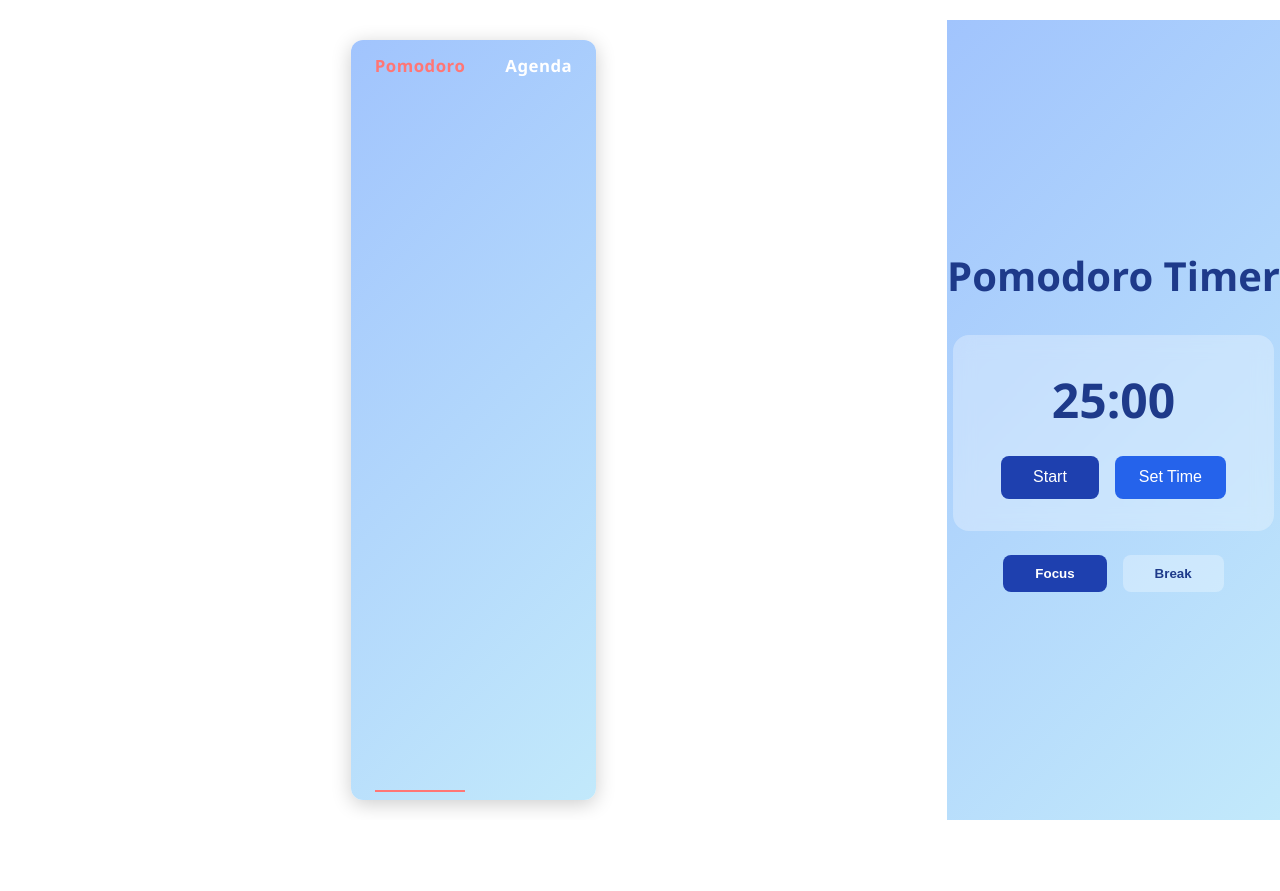
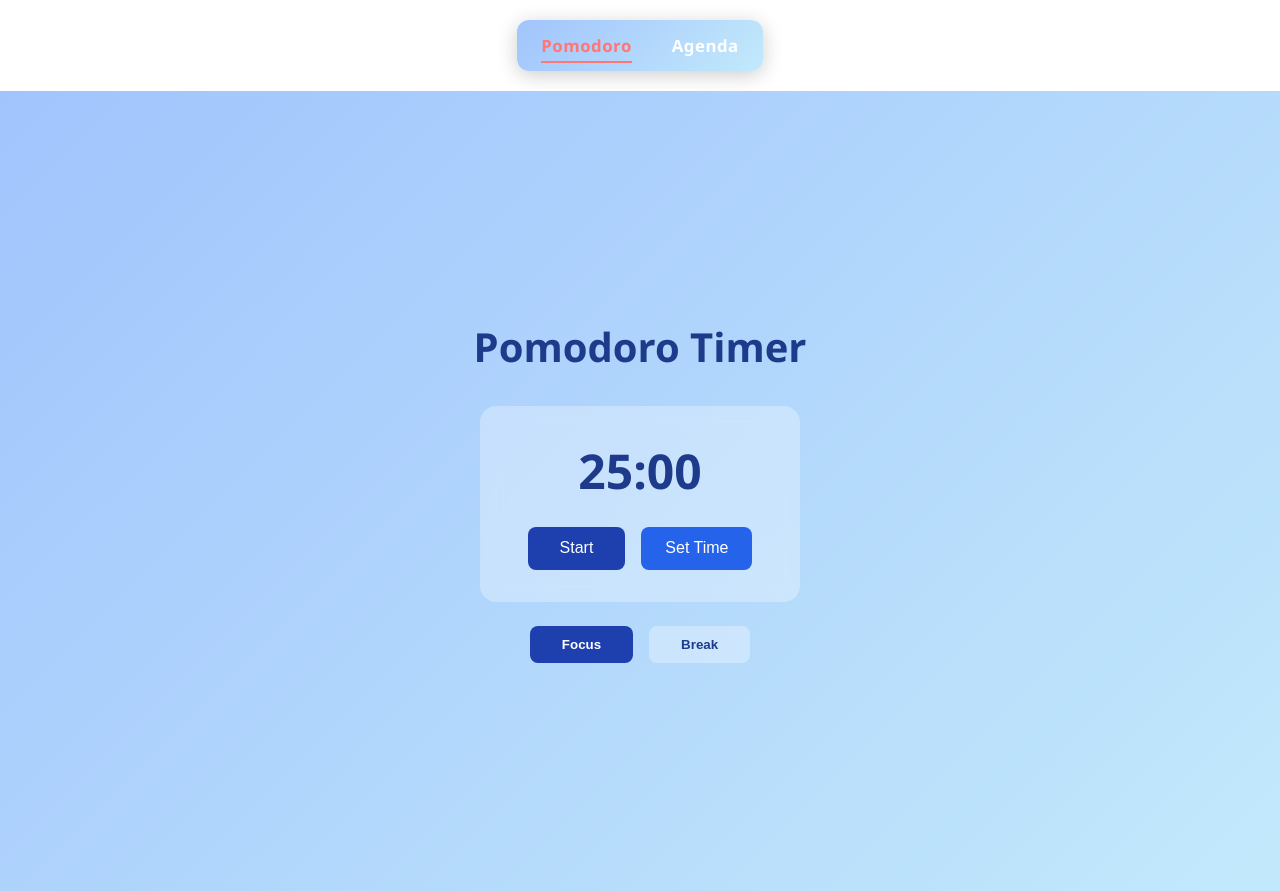
Before and after one commit to faizaanjum7/pomodoroApp-by-faiza, a React (Vite) app in the folder mypomodoro/: page / in a window 1280 px wide. Before the commit the page ends 820 px from the top, so only its background shows below. Built offline with nearby package versions, Linux system fonts and the light colour scheme.

Commit message:
style update 2

```diff
--- a/mypomodoro/src/App.css
+++ b/mypomodoro/src/App.css
@@ -356,12 +356,6 @@ h1 {
 
 
 /* === NAVBAR (GLASS STYLE) === */
-.navbarbg {
-  background: transparent;
-  display: flex;
-  justify-content: center;
-  padding-top: 20px;
-}
 
 .navbar {
   display: flex;
```
